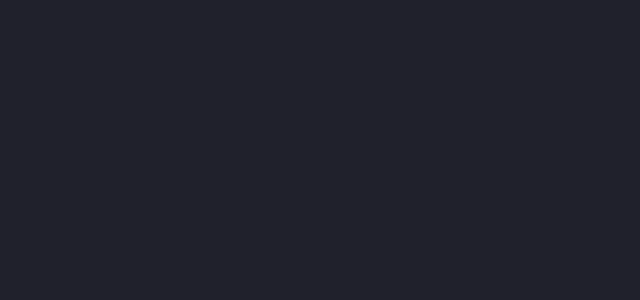
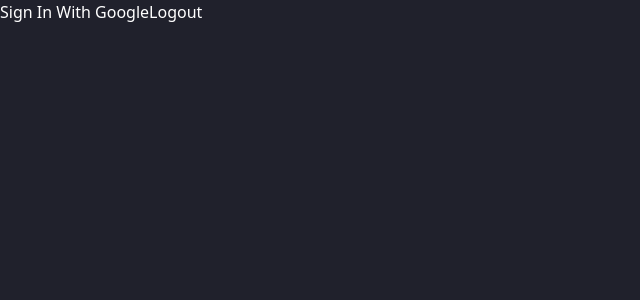
Before and after one commit to sarvesh-gaurishankar-sawant/team-progress-tracker, a React (Create React App) app in the folder frontend/: page / in a window 1280 px wide. Before the commit this address had no page. Shown: the top 300 px of the page, without its empty margins (0-640 px from the left). Built offline with nearby package versions, Linux system fonts and the light colour scheme.

Commit message:
Add signin with google

```diff
--- a/frontend/src/App.tsx
+++ b/frontend/src/App.tsx
@@ -8,6 +8,7 @@ import Board from "./components/Boards/Board";
 import { useDispatch } from "react-redux";
 import { AppDispatch } from "./store/store";
 import { setUserSlice } from "./store/user/userSlice";
+import Login from "./components/Auth/Login";
 
 export default function App() {
   const dispatch = useDispatch<AppDispatch>();
@@ -17,6 +18,7 @@ export default function App() {
     <div>
       <BrowserRouter>
         <Routes>
+          <Route path="/" element={<Login />} />
           <Route path="/board" element={<HomeScreen />}>
             <Route path=":id" element={<Board />} />
           </Route>
--- a/frontend/src/components/Auth/Login.tsx
+++ b/frontend/src/components/Auth/Login.tsx
@@ -1,9 +1,37 @@
-import React from 'react'
+
+import { auth, googleProvider } from "../../firebase-config";
+import {
+  createUserWithEmailAndPassword,
+  signInWithPopup,
+  signOut,
+} from "firebase/auth";
+
 
 function Login() {
-  return (
-    <div>Login</div>
-  )
+
+
+    const signInWithGoogle = async () => {
+        try {
+          await signInWithPopup(auth, googleProvider);
+        } catch (err) {
+          console.error(err);
+        }
+    };
+
+    const logout = async () => {
+        try {
+          await signOut(auth);
+        } catch (err) {
+          console.error(err);
+        }
+    };
+
+	return (
+	<div>
+      <button onClick={signInWithGoogle}> Sign In With Google</button>
+      <button onClick={logout}> Logout </button>
+    </div>
+	);
 }
 
-export default Login
+export default Login;
--- a/frontend/config/firebase-config.ts
+++ b/frontend/src/firebase-config.ts
@@ -1,6 +1,7 @@
 // Import the functions you need from the SDKs you need
 import { initializeApp } from "firebase/app";
 import { getAnalytics } from "firebase/analytics";
+import { getAuth, GoogleAuthProvider } from "firebase/auth";
 // TODO: Add SDKs for Firebase products that you want to use
 // https://firebase.google.com/docs/web/setup#available-libraries
 
@@ -18,4 +19,6 @@ const firebaseConfig = {
 
 // Initialize Firebase
 const app = initializeApp(firebaseConfig);
+export const auth = getAuth(app);
+export const googleProvider = new GoogleAuthProvider();
 const analytics = getAnalytics(app);
--- a/frontend/src/index.tsx
+++ b/frontend/src/index.tsx
@@ -9,6 +9,7 @@ import '@fontsource/roboto/500.css';
 import '@fontsource/roboto/700.css';
 import { Provider } from "react-redux";
 import { store } from "./store/store"
+import './firebase-config';
 
 ReactDOM.createRoot(document.getElementById("root")!).render(
   <Provider store={store}>
```
